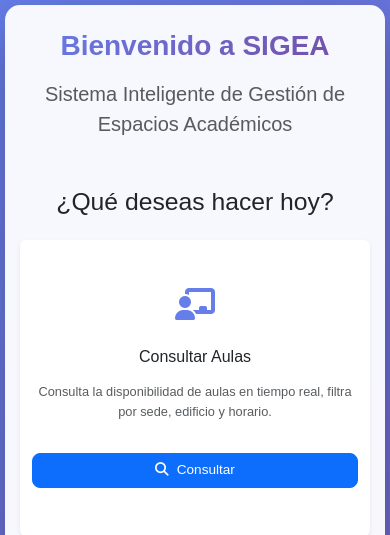
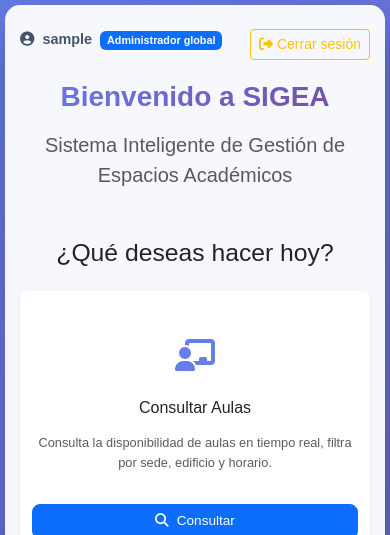
Before and after one commit to jimartinezcarreno-arch/sigea-pilot, a Django app: page / in a window 390 px wide. Shown: the top 535 px of the page. Run offline with Django 5.2, Linux system fonts and the light colour scheme; the visitor is signed in with stand-in values (Sample User, id 1); data that the repository does not hold is empty.

Commit message:
feat: añadir navegación global de sesión

```diff
--- a/proyectos/templates/dashboard_modulos.html
+++ b/proyectos/templates/dashboard_modulos.html
@@ -19,6 +19,20 @@
             border-radius: 20px;
             padding: 30px 20px;
             box-shadow: 0 20px 60px rgba(0, 0, 0, 0.3);
+        }
+        .module-topbar {
+            display: flex;
+            justify-content: flex-end;
+            align-items: center;
+            gap: 12px;
+            margin-bottom: 20px;
+        }
+        .module-session-chip {
+            color: #475569;
+            font-size: 0.9rem;
+        }
+        .module-logout-form {
+            margin: 0;
         }
         .display-4 {
             font-weight: 800;
@@ -68,6 +82,13 @@
                 padding: 0.5rem 1rem;
                 font-size: 0.9rem;
             }
+            .module-topbar {
+                justify-content: space-between;
+                align-items: flex-start;
+            }
+            .module-session-chip {
+                max-width: 58%;
+            }
         }
 
         @media (max-width: 576px) {
@@ -101,6 +122,21 @@
 </head>
 <body>
 <div class="container-fluid py-4">
+    {% if sigea_access.is_authenticated %}
+    <header class="module-topbar" aria-label="Sesión">
+        <div class="module-session-chip">
+            <i class="fas fa-user-circle me-1"></i>
+            <strong>{{ user.username }}</strong>
+            <span class="badge text-bg-primary ms-1">{{ sigea_access.role_label }}</span>
+        </div>
+        <form method="post" action="{% url 'logout' %}" class="module-logout-form">
+            {% csrf_token %}
+            <button type="submit" class="btn btn-outline-warning btn-sm">
+                <i class="fas fa-sign-out-alt me-1"></i>Cerrar sesión
+            </button>
+        </form>
+    </header>
+    {% endif %}
     <div class="row">
         <div class="col-12">
             <div class="text-center mb-5">
```
Also changed, not shown: proyectos/templates/consulta_dashboard.html (+14 -0 lines), proyectos/tests.py (+18 -0 lines), static/css/dashboard.css (+8 -0 lines), README.md.
